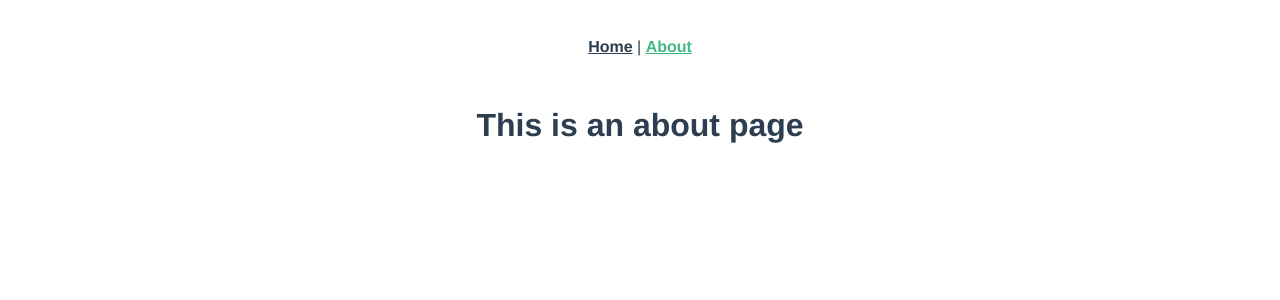
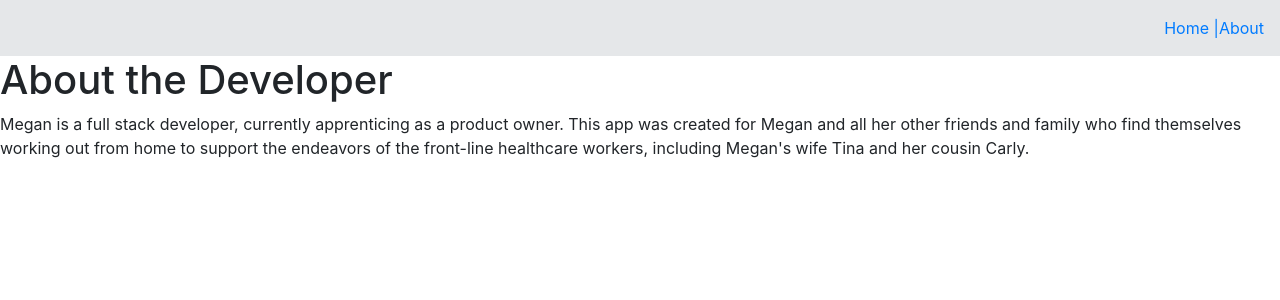
Before and after one commit to mjanes71/workout-app, a Vue app: page /about in a window 1280 px wide. Shown: the top 300 px of the page. Built offline with nearby package versions, Linux system fonts and the light colour scheme.

Commit message:
first commit

```diff
--- a/src/App.vue
+++ b/src/App.vue
@@ -1,32 +1,24 @@
 <template>
   <div id="app">
-    <div id="nav">
-      <router-link to="/">Home</router-link> |
-      <router-link to="/about">About</router-link>
-    </div>
+  <nav>
+   <router-link :to="{ name: 'Home'}">Home |</router-link>
+  <router-link :to="{ name: 'About'}"> About</router-link>
+  </nav>
     <router-view/>
   </div>
 </template>
 
 <style>
-#app {
-  font-family: Avenir, Helvetica, Arial, sans-serif;
-  -webkit-font-smoothing: antialiased;
-  -moz-osx-font-smoothing: grayscale;
-  text-align: center;
-  color: #2c3e50;
+* {
+  margin: 0;
+  padding: 0;
+  box-sizing: border-box;
+}
+nav {
+  display: flex;
+  justify-content: flex-end;
+  padding: 1em;
+  background-color: #E5E7E9;
 }
 
-#nav {
-  padding: 30px;
-}
-
-#nav a {
-  font-weight: bold;
-  color: #2c3e50;
-}
-
-#nav a.router-link-exact-active {
-  color: #42b983;
-}
 </style>
--- a/src/main.js
+++ b/src/main.js
@@ -1,4 +1,5 @@
 import Vue from 'vue'
+import './plugins/bootstrap-vue'
 import App from './App.vue'
 import router from './router'
 import store from './store'
--- a/src/views/About.vue
+++ b/src/views/About.vue
@@ -1,5 +1,10 @@
 <template>
   <div class="about">
-    <h1>This is an about page</h1>
+    <h1>About the Developer</h1>
+    <p>Megan is a full stack developer, currently apprenticing as a product owner. This app was created for Megan and all her other friends and family who find themselves working out from home to support the endeavors of the front-line healthcare workers, including Megan's wife Tina and her cousin Carly.</p>
+
   </div>
 </template>
+
+<script></script>
+<style></style>
--- a/src/views/Home.vue
+++ b/src/views/Home.vue
@@ -1,18 +1,14 @@
 <template>
   <div class="home">
-    <img alt="Vue logo" src="../assets/logo.png">
-    <HelloWorld msg="Welcome to Your Vue.js App"/>
+    <h1>Get Swole</h1>
+
   </div>
 </template>
 
 <script>
-// @ is an alias to /src
-import HelloWorld from '@/components/HelloWorld.vue'
+
 
 export default {
-  name: 'Home',
-  components: {
-    HelloWorld
-  }
+
 }
 </script>
```
Also changed, not shown: package.json (+7 -0 lines), src/plugins/bootstrap-vue.js (added, +7 -0 lines), 1 other file (tests, documents, lock files or other folders).
